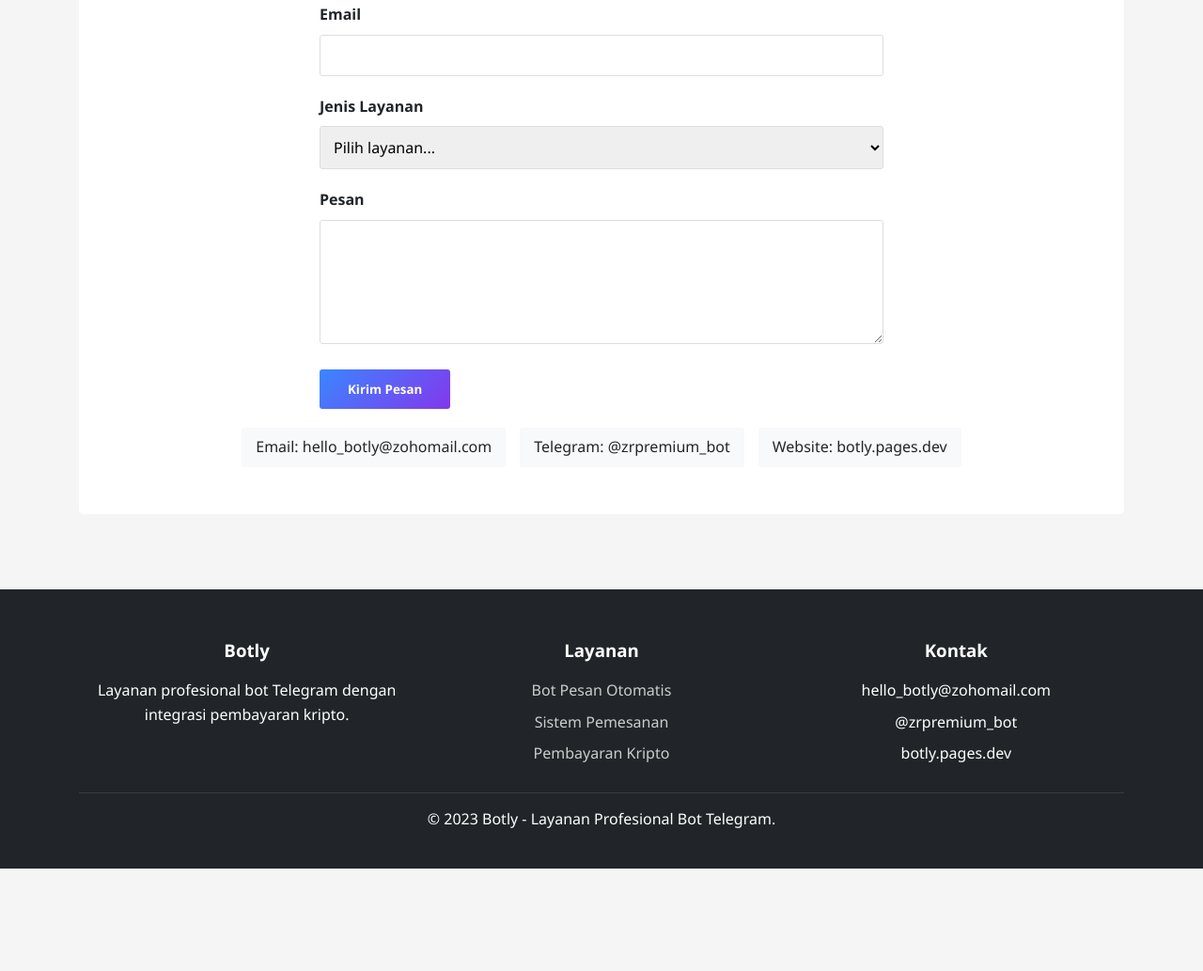
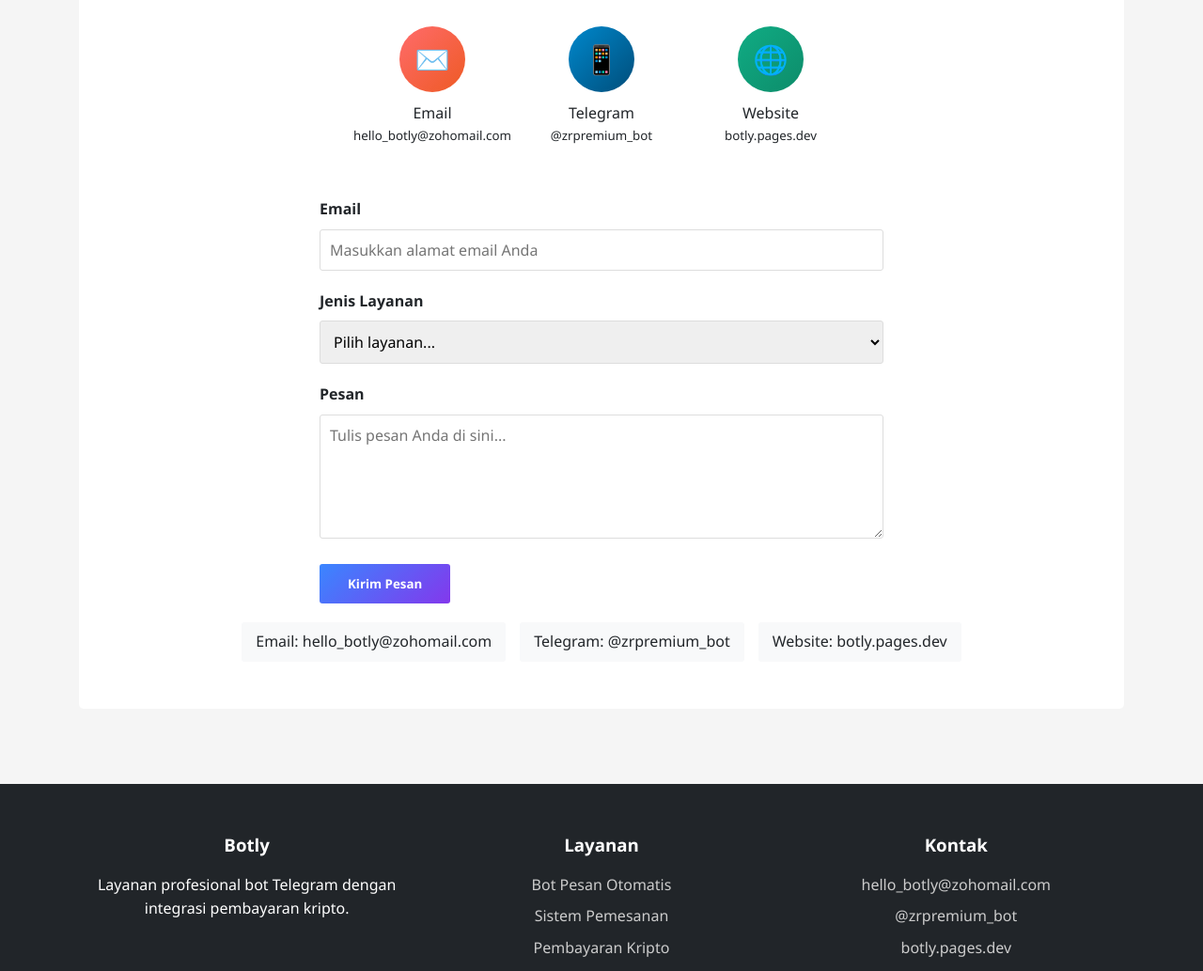
Before and after one commit to zrcxvs/botly.github.io, a plain HTML site: page index.html in a window 1280 px wide. Shown: the part 3046-4079 px from the top of the page at 94% size. Before the commit the page ends 3970 px from the top, so only its background shows below. Drawn offline with Linux system fonts and the light colour scheme.

Commit message:
index.html

```diff
--- a/index.html
+++ b/index.html
@@ -307,6 +307,65 @@
             padding: 8px 15px;
             border-radius: 3px;
             color: var(--dark);
+            text-decoration: none;
+            transition: all 0.3s;
+        }
+
+        .contact-item:hover {
+            background: var(--primary);
+            color: white;
+            transform: translateY(-2px);
+        }
+
+        .contact-icons {
+            display: flex;
+            justify-content: center;
+            gap: 30px;
+            margin: 40px 0;
+            flex-wrap: wrap;
+        }
+
+        .contact-icon {
+            display: flex;
+            flex-direction: column;
+            align-items: center;
+            text-decoration: none;
+            color: var(--dark);
+            transition: all 0.3s;
+            padding: 15px;
+            border-radius: 8px;
+            width: 150px;
+        }
+
+        .contact-icon:hover {
+            background: var(--light);
+            transform: translateY(-5px);
+        }
+
+        .icon-circle {
+            width: 70px;
+            height: 70px;
+            border-radius: 50%;
+            display: flex;
+            align-items: center;
+            justify-content: center;
+            margin-bottom: 10px;
+            font-size: 30px;
+        }
+
+        .email-icon {
+            background: linear-gradient(135deg, #ff6b6b, #ee5a24);
+            color: white;
+        }
+
+        .telegram-icon {
+            background: linear-gradient(135deg, #0088cc, #004d7a);
+            color: white;
+        }
+
+        .website-icon {
+            background: linear-gradient(135deg, #10ac84, #0d8c6a);
+            color: white;
         }
 
         @media (max-width: 768px) {
@@ -338,6 +397,14 @@
 
             .logo {
                 font-size: 2.5rem;
+            }
+
+            .contact-icons {
+                gap: 15px;
+            }
+
+            .contact-icon {
+                width: 130px;
             }
         }
     </style>
@@ -495,11 +562,38 @@
         <section id="contact">
             <h2>Hubungi Kami</h2>
 
+            <!-- Kontak Ikon yang Dapat Diklik -->
+            <div class="contact-icons">
+                <a href="mailto:hello_botly@zohomail.com" class="contact-icon">
+                    <div class="icon-circle email-icon">
+                        ✉️
+                    </div>
+                    <span>Email</span>
+                    <small>hello_botly@zohomail.com</small>
+                </a>
+
+                <a href="https://t.me/zrpremium_bot" target="_blank" class="contact-icon">
+                    <div class="icon-circle telegram-icon">
+                        📱
+                    </div>
+                    <span>Telegram</span>
+                    <small>@zrpremium_bot</small>
+                </a>
+
+                <a href="https://botly.pages.dev" target="_blank" class="contact-icon">
+                    <div class="icon-circle website-icon">
+                        🌐
+                    </div>
+                    <span>Website</span>
+                    <small>botly.pages.dev</small>
+                </a>
+            </div>
+
             <div class="contact-form">
                 <form id="contactForm" action="https://formspree.io/f/xpwyqlje" method="POST">
                     <div class="form-group">
                         <label for="email">Email</label>
-                        <input type="email" id="email" name="email" required>
+                        <input type="email" id="email" name="email" required placeholder="Masukkan alamat email Anda">
                     </div>
 
                     <div class="form-group">
@@ -514,17 +608,24 @@
 
                     <div class="form-group">
                         <label for="message">Pesan</label>
-                        <textarea id="message" name="message" rows="5" required></textarea>
+                        <textarea id="message" name="message" rows="5" required placeholder="Tulis pesan Anda di sini..."></textarea>
                     </div>
 
                     <button type="submit">Kirim Pesan</button>
                 </form>
             </div>
 
+            <!-- Kontak dalam bentuk teks yang dapat diklik -->
             <div class="contact-info">
-                <div class="contact-item">Email: hello_botly@zohomail.com</div>
-                <div class="contact-item">Telegram: @zrpremium_bot</div>
-                <div class="contact-item">Website: botly.pages.dev</div>
+                <a href="mailto:hello_botly@zohomail.com" class="contact-item">
+                    Email: hello_botly@zohomail.com
+                </a>
+                <a href="https://t.me/zrpremium_bot" target="_blank" class="contact-item">
+                    Telegram: @zrpremium_bot
+                </a>
+                <a href="https://botly.pages.dev" target="_blank" class="contact-item">
+                    Website: botly.pages.dev
+                </a>
             </div>
         </section>
     </div>
@@ -549,9 +650,9 @@
                 <div class="footer-section">
                     <h3>Kontak</h3>
                     <ul class="footer-links">
-                        <li>hello_botly@zohomail.com</li>
-                        <li>@zrpremium_bot</li>
-                        <li>botly.pages.dev</li>
+                        <li><a href="mailto:hello_botly@zohomail.com">hello_botly@zohomail.com</a></li>
+                        <li><a href="https://t.me/zrpremium_bot" target="_blank">@zrpremium_bot</a></li>
+                        <li><a href="https://botly.pages.dev" target="_blank">botly.pages.dev</a></li>
                     </ul>
                 </div>
             </div>
```
